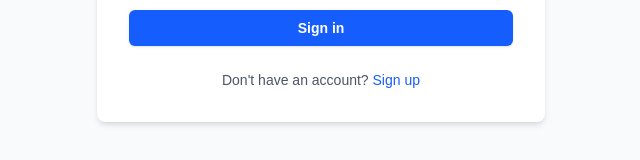
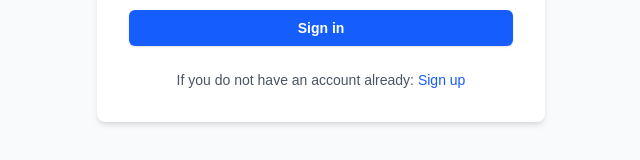
Before and after one commit to ErikHedman23/typereader, a Next.js app: page /login in a window 1280 px wide. Shown: the part 470-630 px from the top of the page, without its empty margins (319-959 px from the left). Built offline with nearby package versions, Linux system fonts and the light colour scheme.

Commit message:
Made a slight change to some wording.

```diff
--- a/app/login/page.tsx
+++ b/app/login/page.tsx
@@ -71,7 +71,7 @@ export default function LoginPage() {
                     </button>
 
                     <p className="text-center text-sm text-gray-600">
-                        Don't have an account?{" "}
+                        If you do not have an account already:{" "}
                         <Link
                             href="/signup"
                             className="font-medium text-blue-600 hover:text-blue-500"
```
